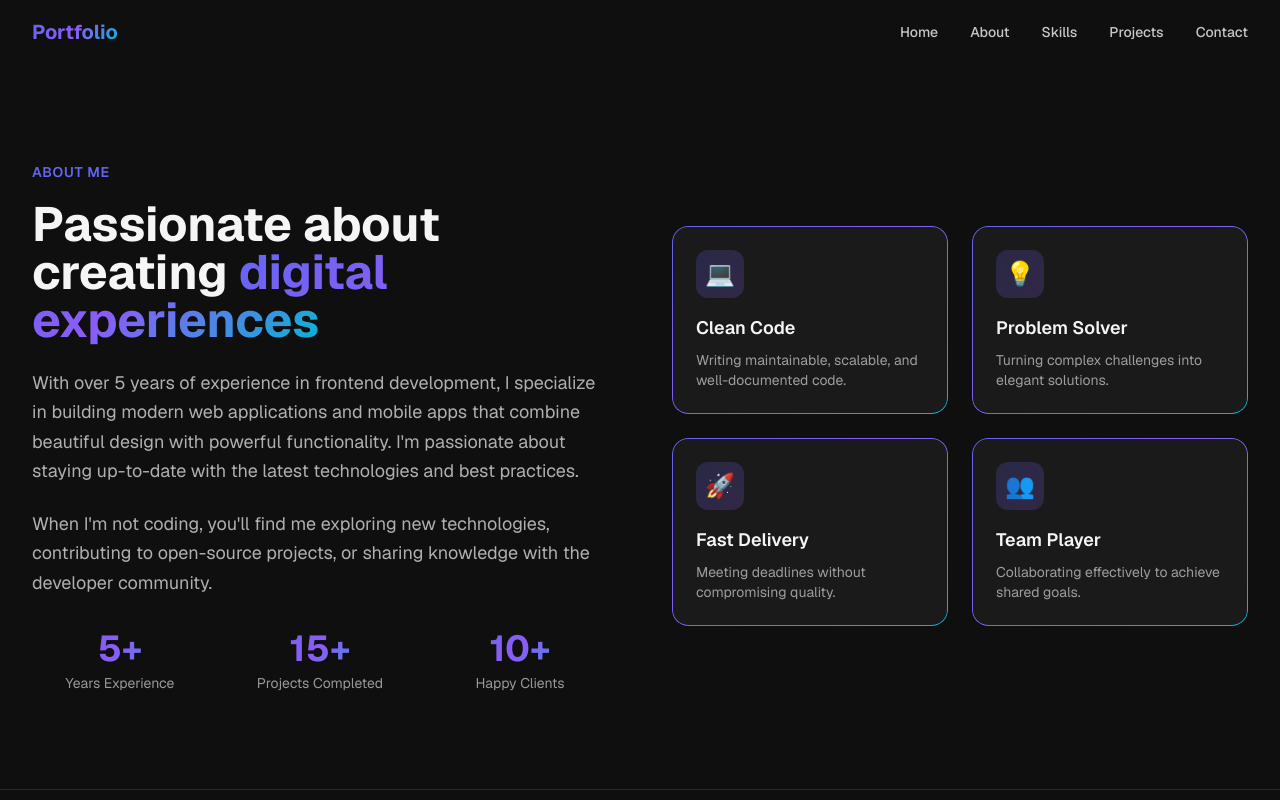
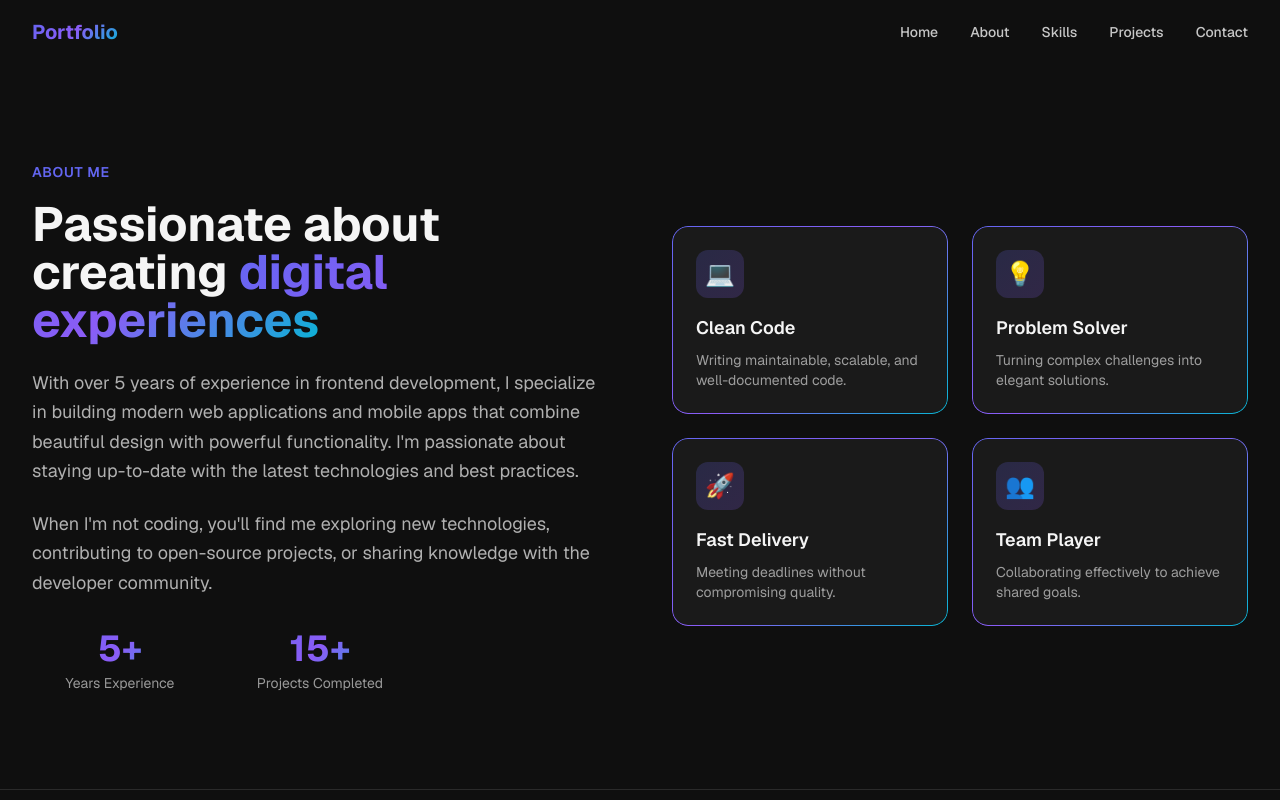
Before and after one commit to Furqan-khan-ali/portfolio, a Next.js app: page /about in a window 1280 px wide. Shown: the top 800 px of the page. Built offline with nearby package versions, Linux system fonts and the light colour scheme.

Commit message:
Updated about page

```diff
--- a/src/app/components/About.js
+++ b/src/app/components/About.js
@@ -55,10 +55,7 @@ export default function About() {
                 <div className="text-3xl sm:text-4xl font-bold gradient-text">15+</div>
                 <div className="text-[#f5f5f5]/60 text-sm mt-1">Projects Completed</div>
               </div>
-              <div className="text-center">
-                <div className="text-3xl sm:text-4xl font-bold gradient-text">10+</div>
-                <div className="text-[#f5f5f5]/60 text-sm mt-1">Happy Clients</div>
-              </div>
+
             </div>
           </div>
 
--- a/src/app/components/Skills.js
+++ b/src/app/components/Skills.js
@@ -101,15 +101,15 @@ export default function Skills() {
                 {category.skills.map((skill) => (
                   <div key={skill.name}>
                     <div className="flex justify-between mb-1">
-                      <span className="text-sm text-[#f5f5f5]/80">{skill.name}</span>
+                      {<span className="text-sm text-[#f5f5f5]/80">{skill.name}</span>}
                       <span className="text-sm text-[#6366f1]">{skill.level}%</span>
                     </div>
-                    <div className="h-2 bg-[#2a2a2a] rounded-full overflow-hidden">
+                    {<div className="h-2 bg-[#2a2a2a] rounded-full overflow-hidden">
                       <div
                         className="h-full bg-gradient-to-r from-[#6366f1] to-[#8b5cf6] rounded-full transition-all duration-1000 ease-out"
                         style={{ width: `${skill.level}%` }}
                       />
-                    </div>
+                    </div>}
                   </div>
                 ))}
               </div>
```
